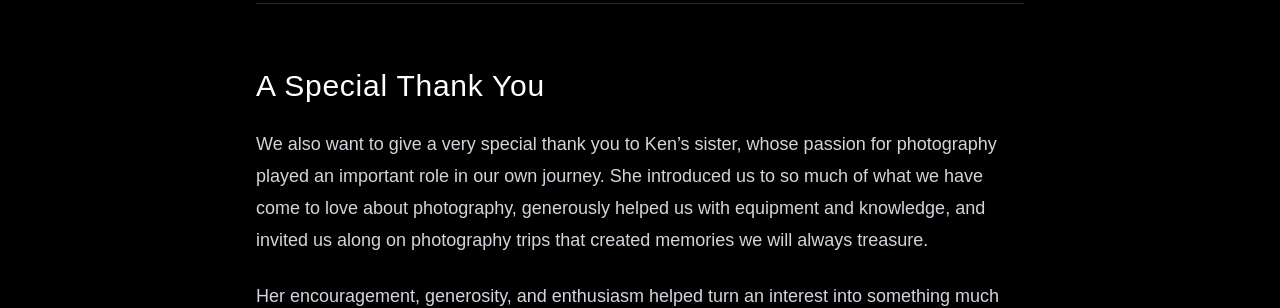
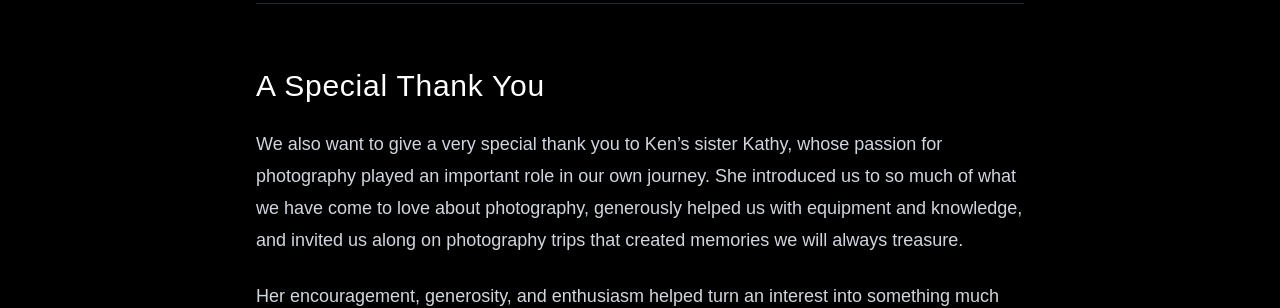
Before and after one commit to kenvanevery/snippets-of-time-photography, a Next.js app: page /about in a window 1280 px wide. Shown: the part 1300-1608 px from the top of the page. Built offline with nearby package versions, Linux system fonts and the light colour scheme.

Commit message:
Add Kathy to About Us page

```diff
--- a/app/about/page.tsx
+++ b/app/about/page.tsx
@@ -100,7 +100,7 @@ export default function AboutPage() {
 
           <div className="space-y-6 text-lg leading-8 text-gray-300">
             <p>
-              We also want to give a very special thank you to Ken’s sister,
+              We also want to give a very special thank you to Ken’s sister Kathy,
               whose passion for photography played an important role in our own
               journey. She introduced us to so much of what we have come to love
               about photography, generously helped us with equipment and
```
